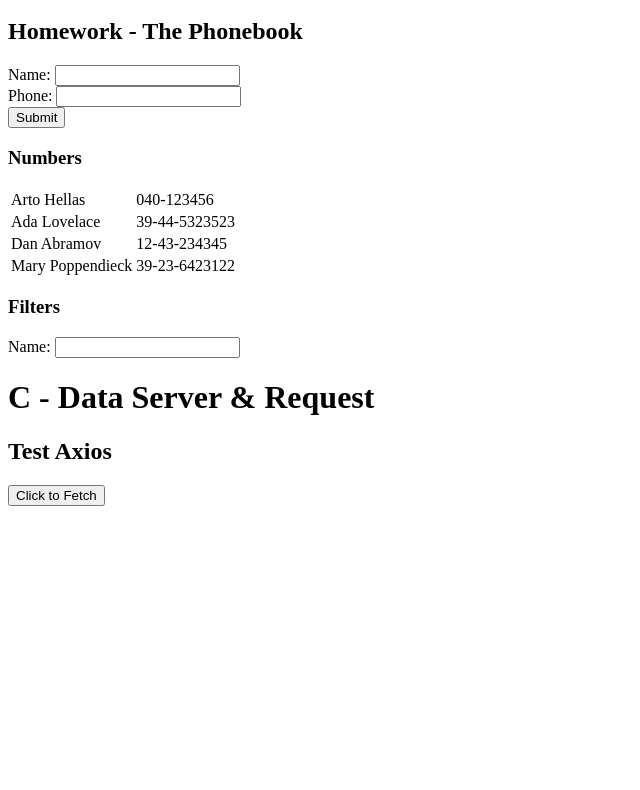
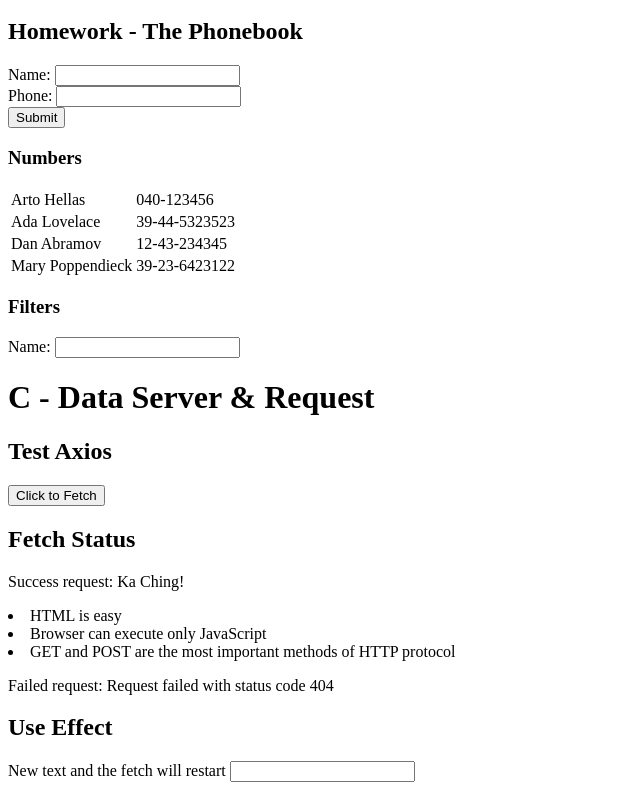
Before and after one commit to OnlyUsePascal/self-learn-react, a React (Vite) app in the folder part2/: page / in a window 1280 px wide. Shown: the part 490-1280 px from the top of the page, without its empty margins (0-640 px from the left). Before the commit the page ends 1004 px from the top, so only its background shows below. Built offline with nearby package versions, Linux system fonts and the light colour scheme; no server answers; data requests are answered from the project's data file.

Commit message:
2c - use effect

```diff
--- a/part2/src/_c - server/PartC.jsx
+++ b/part2/src/_c - server/PartC.jsx
@@ -1,17 +1,8 @@
 import axios from "axios";
+import { useEffect } from "react";
+import { useState } from "react";
 
-const TestAxios = () => {
-  const BASE_URL = "http://localhost:3001/";
-  const onClickRequest = () => {
-    axios.get(BASE_URL + "notes").then((res) => {
-      console.log(res);
-    });
-
-    axios.get(BASE_URL + "foobar").catch(err => {
-      console.log(err);
-    });
-  };
-
+const TestAxios = ({ onClickRequest }) => {
   return (
     <>
       <h2>Test Axios</h2>
@@ -20,11 +11,75 @@ const TestAxios = () => {
   );
 };
 
+const FetchStatus = ({ good, bad, notes }) => {
+  return (
+    <>
+      <h2>Fetch Status</h2>
+      <p>Success request: {good}</p>
+      {notes.map((note) => (
+        <li key={note.id}>{note.content}</li>
+      ))}
+      <p>Failed request: {bad}</p>
+    </>
+  );
+};
+
+const UseEffect = ({ onClickRequest }) => {
+  const [input, setInput] = useState("");
+
+  const onInputChange = (e) => {
+    e.preventDefault();
+    setInput(e.target.value);
+  };
+
+  // NOTE: effect always load twice
+  useEffect(
+    () => {
+      onClickRequest();
+    },
+    // order: render twice -> states in array
+    [input]
+  );
+
+  return (
+    <>
+      <h2>Use Effect</h2>
+      New text and the fetch will restart{" "}
+      <input type="text" value={input} onChange={onInputChange} />
+    </>
+  );
+};
+
 export default function PartC() {
+  const BASE_URL = "http://localhost:3001/";
+  const DELAY = 1000;
+  const [notes, setNotes] = useState([]);
+  const [good, setGood] = useState("NaN");
+  const [bad, setBad] = useState("NaN");
+
+  const onClickRequest = async () => {
+    setGood("fetching . . .");
+    setBad("fetching . . .");
+    setNotes([]);
+
+    await new Promise((res, rej) => setTimeout(res, DELAY));
+
+    axios.get(BASE_URL + "notes").then(async (res) => {
+      setGood("Ka Ching!");
+      setNotes(res.data);
+    });
+
+    axios.get(BASE_URL + "foobar").catch(async (err) => {
+      setBad(err.message);
+    });
+  };
+
   return (
     <>
       <h1>C - Data Server & Request</h1>
-      <TestAxios />
+      <TestAxios onClickRequest={onClickRequest} />
+      <FetchStatus good={good} bad={bad} notes={notes} />
+      <UseEffect onClickRequest={onClickRequest} />
     </>
   );
 }
```
